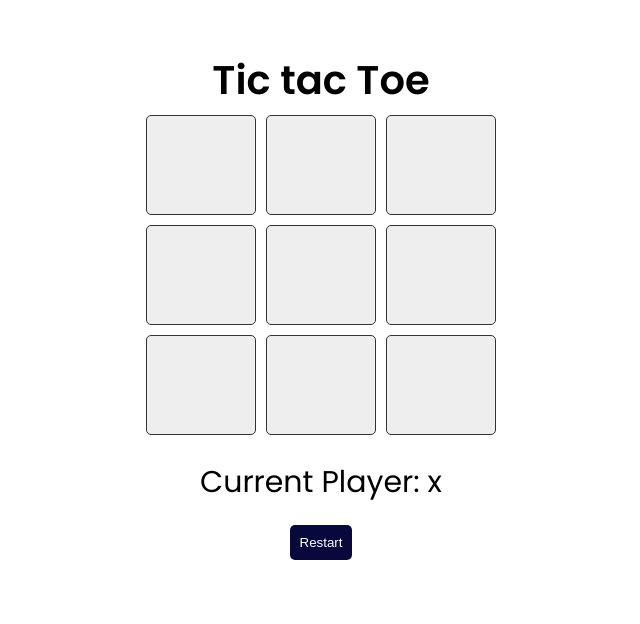
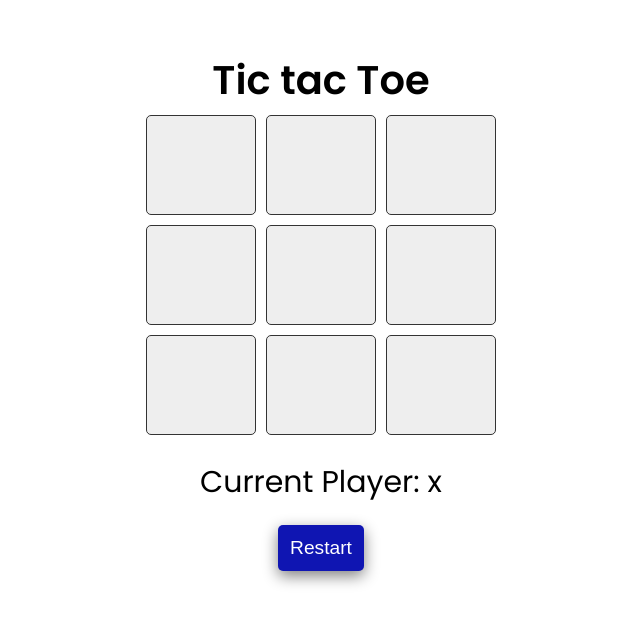
Before and after one commit to vivek4nag/Tic-Tac-Toe, a plain HTML site: page index.html in a window 1280 px wide. Shown: the whole page, without its empty margins (319-959 px from the left). Drawn offline with Linux system fonts and the light colour scheme.

Commit message:
subtle changes to button

```diff
--- a/styles.css
+++ b/styles.css
@@ -62,10 +62,17 @@ body{
 }
 
 #restart{
-    padding: 10px;
+    padding: 12px;
     border: none;
-    background-color: #07093c;
+    background-color: #0f15b2;
     color: #fff;
     border-radius: 5px;
     cursor: pointer;
+    transition: 0.5s;
+    font-size: 1.2rem;
+    box-shadow: 0 5px 15px gray;
 }
+
+#restart:hover{
+    background-color: #07093c;
+}
```
